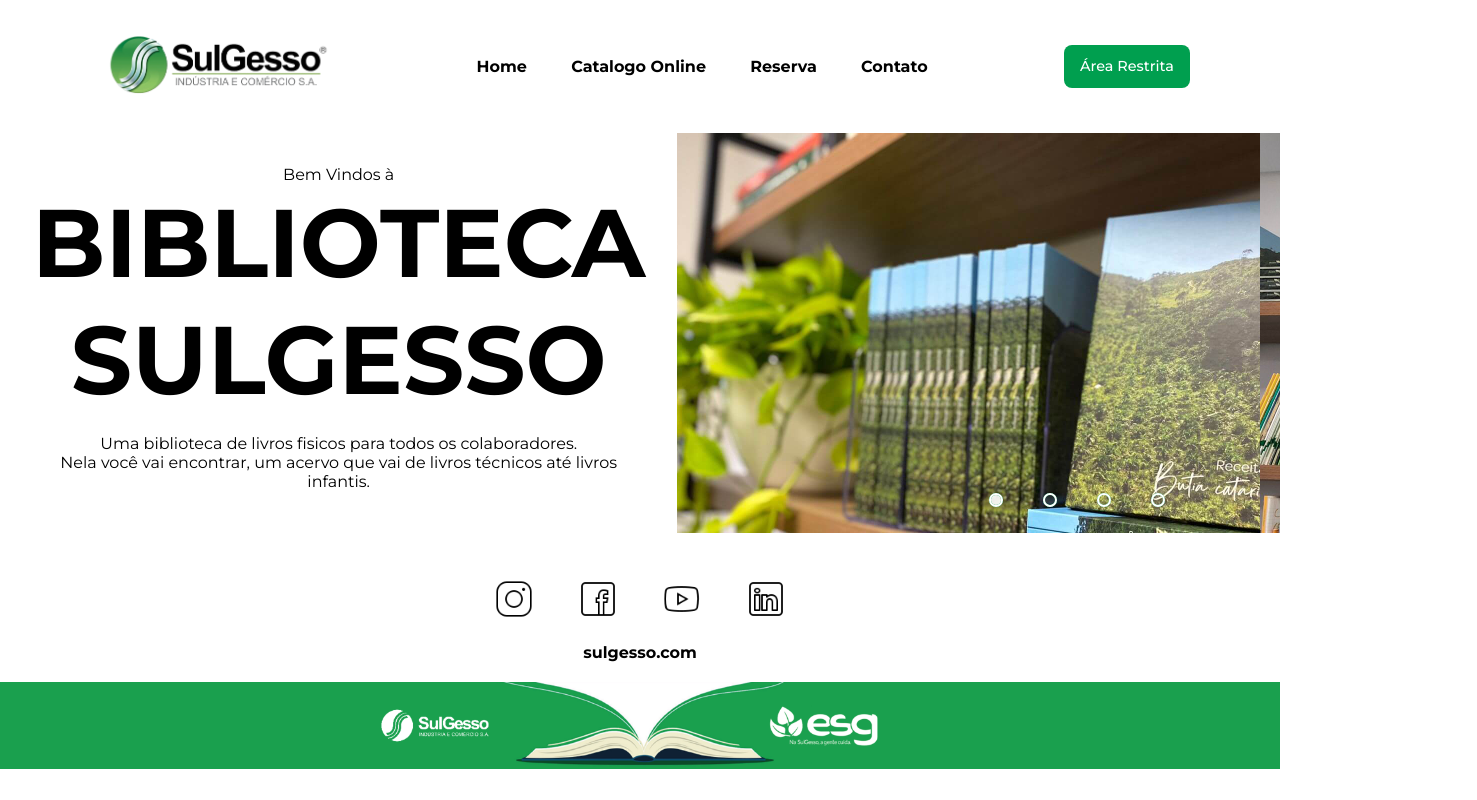
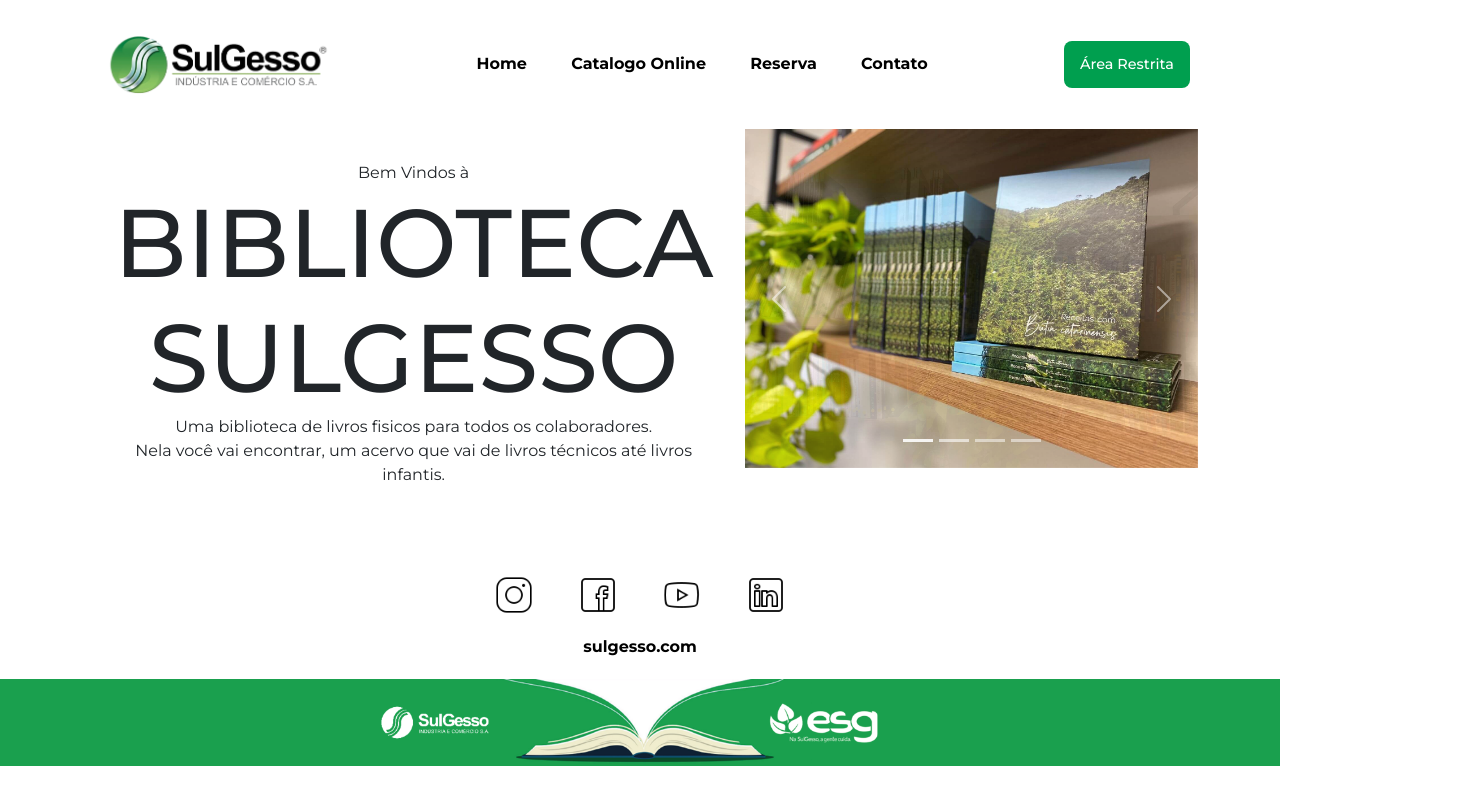
Before and after one commit to DiegoSCandido/Sulgesso-biblioteca, a plain HTML site: page index.html in a window 1280 px wide. Shown: the whole page, 1477 px wide, since content can reach past the window. Drawn offline with nearby package versions, Linux system fonts and the light colour scheme.

Commit message:
implementacao de bootstrap

```diff
--- a/assets/css/contato.css
+++ b/assets/css/contato.css
@@ -12,6 +12,20 @@
     padding: 0;
 }
 
+h1 {
+    text-align: center;
+}
+
+.form-group {
+    display: flex;
+    flex-direction: column;
+    justify-content: start;
+    align-items: start;
+    height: calc(100vh - 80%);
+    padding: 0 100px;
+
+}
+
 /* Celulares primeira geracao*/
 @media (max-width: 767px) {
 
--- a/assets/css/home.css
+++ b/assets/css/home.css
@@ -38,110 +38,7 @@
     align-items: center;
 }
 
-.slider {
-    flex: 2;
-    margin: 0 auto;
-    width: 80%;
-    height: 80%;
-    overflow: hidden;
-}
 
-.slides {
-    width: 400%;
-    height: 25rem;
-    display: flex;
-}
-
-.slides input {
-    display: none;
-}
-
-.slide {
-    width: 25%;
-    position: relative;
-    transition: 2s;
-}
-
-.slide img {
-    width: 50rem;
-    height: auto;
-}
-
-.manual-navigation {
-    position: absolute;
-    width: 50rem;
-    margin-top: -2.5rem;
-    display: flex;
-    justify-content: center;
-}
-
-.manual-btn {
-    border: 2px solid #fff;
-    padding: 5px;
-    border-radius: 10px;
-    cursor: pointer;
-    transition: 1s;
-}
-
-.manual-btn:not(:last-child) {
-    margin-right: 2.5rem;
-}
-
-.manual-btn:hover {
-    background-color: #fff;
-}
-
-#radio1:checked ~ .first {
-    margin-left: 0%;
-}
-
-#radio2:checked ~ .first{
-    margin-left: -25%;
-}
-
-#radio3:checked ~ .first {
-    margin-left: -50%;
-}
-
-#radio4:checked ~ .first {
-    margin-left: -75%;
-}
-
-.navigation-auto div {
-    border: 2px solid #009f4f;
-    padding: 5px;
-    border-radius: 10px;
-    cursor: pointer;
-    transition: 1s;
-}
-
-.navigation-auto {
-    position: absolute;
-    width: 50rem;
-    margin-top: 22.5rem;
-    display: flex;
-    justify-content: center;
-}
-
-.navigation-auto div:not(:last-child) {
-    margin-right: 2.5rem;
-}
-
-#radio1:checked ~ .navigation-auto .auto-btn1 {
-    background-color: #fff;
-}
-
-#radio2:checked ~ .navigation-auto .auto-btn2 {
-    background-color: #fff;
-}
-
-#radio3:checked ~ .navigation-auto .auto-btn3 {
-    background-color: #fff;
-}
-
-#radio4:checked ~ .navigation-auto .auto-btn4 {
-    background-color: #fff;
-}
 
 .social {
     text-align: center;
--- a/index.html
+++ b/index.html
@@ -4,6 +4,9 @@
     <meta charset="UTF-8">
     <meta name="viewport" content="width=device-width, initial-scale=1.0">
     <title>Biblioteca SulGesso</title>
+
+    <!-- Bootstrap -->
+    <link href="https://cdn.jsdelivr.net/npm/bootstrap@5.3.3/dist/css/bootstrap.min.css" rel="stylesheet" integrity="sha384-QWTKZyjpPEjISv5WaRU9OFeRpok6YctnYmDr5pNlyT2bRjXh0JMhjY6hW+ALEwIH" crossorigin="anonymous">
 
     <!--Styles CSS-->
     <link rel="stylesheet" href="./assets/css/global.css">
@@ -51,39 +54,36 @@
         </section>
 
         <section class="slider">
-            <div class="slides">
-                <input type="radio" name="radio-btn" id="radio1">
-                <input type="radio" name="radio-btn" id="radio2">
-                <input type="radio" name="radio-btn" id="radio3">
-                <input type="radio" name="radio-btn" id="radio4">
-
-                <div class="slide first">
-                    <img src="./img/Biblioteca1.jpg" alt="foto biblioteca1">
+            <div id="carouselExampleAutoplaying" class="carousel slide carousel-fade" data-bs-ride="carousel">
+                <div class="carousel-indicators">
+                    <button type="button" data-bs-target="#carouselExampleDark" data-bs-slide-to="0" class="active" aria-current="true" aria-label="Slide 1"></button>
+                    <button type="button" data-bs-target="#carouselExampleDark" data-bs-slide-to="1" aria-label="Slide 2"></button>
+                    <button type="button" data-bs-target="#carouselExampleDark" data-bs-slide-to="2" aria-label="Slide 3"></button>
+                    <button type="button" data-bs-target="#carouselExampleDark" data-bs-slide-to="3" aria-label="Slide 4"></button>
                 </div>
-                <div class="slide">
-                    <img src="./img/Biblioteca2.jpg" alt="foto biblioteca2">
+                <div class="carousel-inner">
+                  <div class="carousel-item active">
+                    <img src="./img/Biblioteca1.jpg" class="d-block w-100" alt="...">
+                  </div>
+                  <div class="carousel-item">
+                    <img src="./img/Biblioteca2.jpg" class="d-block w-100" alt="...">
+                  </div>
+                  <div class="carousel-item">
+                    <img src="./img/Biblioteca3.jpg" class="d-block w-100" alt="...">
+                  </div>
+                  <div class="carousel-item">
+                    <img src="./img/Biblioteca4.jpg" class="d-block w-100" alt="...">
+                  </div>
                 </div>
-                <div class="slide">
-                    <img src="./img/Biblioteca3.jpg" alt="foto biblioteca3">
-                </div>
-                <div class="slide">
-                    <img src="./img/Biblioteca4.jpg" alt="foto biblioteca4">
-                </div>
-
-                <div class="navigation-auto">
-                    <div class="auto-btn1"></div>
-                    <div class="auto-btn2"></div>
-                    <div class="auto-btn3"></div>
-                    <div class="auto-btn4"></div>
-                </div>
-            </div>
-
-            <div class="manual-navigation">
-                <label for="radio1" class="manual-btn"></label>
-                <label for="radio2" class="manual-btn"></label>
-                <label for="radio3" class="manual-btn"></label>
-                <label for="radio4" class="manual-btn"></label>
-            </div>
+                <button class="carousel-control-prev" type="button" data-bs-target="#carouselExampleAutoplaying" data-bs-slide="prev">
+                  <span class="carousel-control-prev-icon" aria-hidden="true"></span>
+                  <span class="visually-hidden">Previous</span>
+                </button>
+                <button class="carousel-control-next" type="button" data-bs-target="#carouselExampleAutoplaying" data-bs-slide="next">
+                  <span class="carousel-control-next-icon" aria-hidden="true"></span>
+                  <span class="visually-hidden">Next</span>
+                </button>
+              </div>
         </section>
 
 
@@ -105,6 +105,7 @@
 
 
 <!-- Scrits Javascript -->
+    <script src="https://cdn.jsdelivr.net/npm/bootstrap@5.3.3/dist/js/bootstrap.bundle.min.js" integrity="sha384-YvpcrYf0tY3lHB60NNkmXc5s9fDVZLESaAA55NDzOxhy9GkcIdslK1eN7N6jIeHz" crossorigin="anonymous"></script>
     <script src="./assets/js/script.js"></script>
 
 </body>
```
Also changed, not shown: catalogo.html (+4 -0 lines), contato.html (+26 -0 lines), reserva.html (+4 -0 lines).
